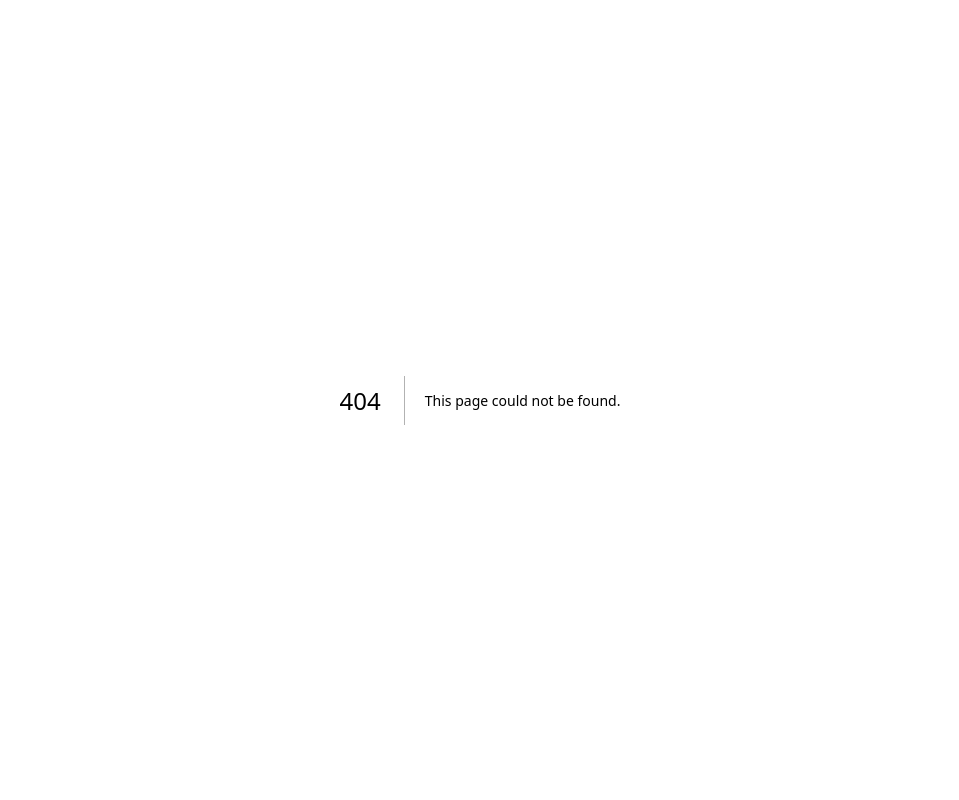
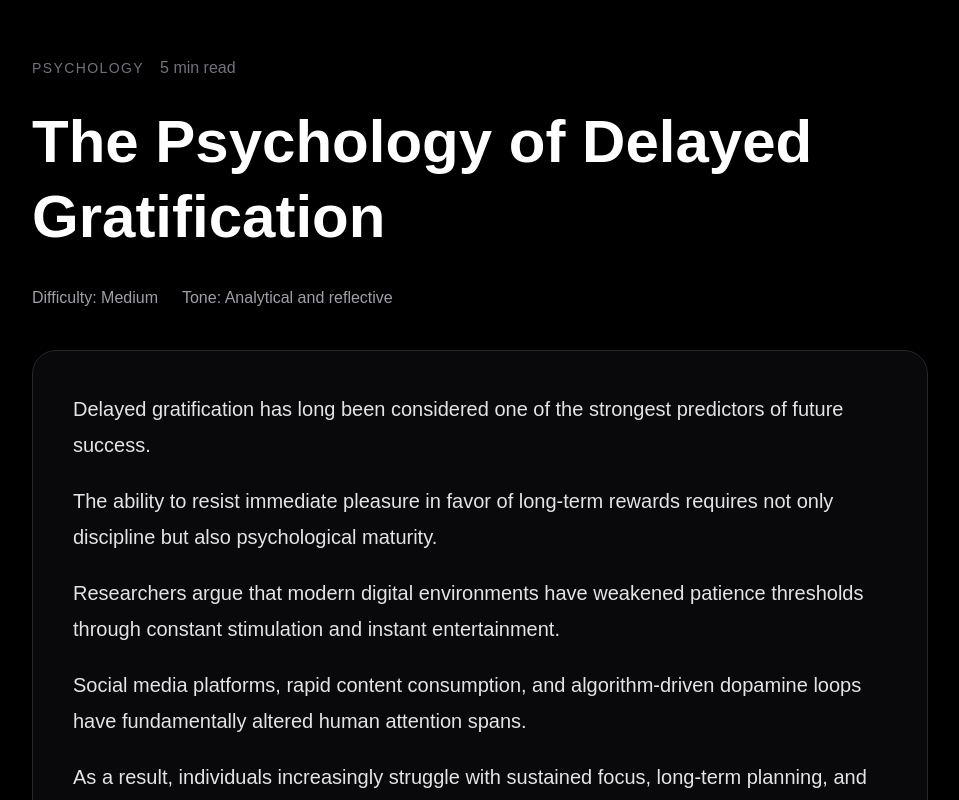
Before and after one commit to Parida-Prince/articles-daily-plus-web, a Next.js app: page /article/1 in a window 1280 px wide. Before the commit this address had no page. Shown: the top 800 px of the page, without its empty margins (160-1119 px from the left). Built offline with nearby package versions, Linux system fonts and the light colour scheme.

Commit message:
final dynamic route fix

```diff
--- /dev/null
+++ b/app/article/[id]/page.tsx
@@ -0,0 +1,137 @@
+import { articles } from "@/data/articles";
+
+export default async function ArticlePage({
+  params,
+}: {
+  params: Promise<{ id: string }>;
+}) {
+
+  const { id } = await params;
+
+  const article = articles.find(
+    (a) => a.id === Number(id)
+  );
+
+  if (!article) {
+    return (
+      <main className="min-h-screen bg-black text-white p-12">
+        <h1 className="text-5xl font-bold">
+          Article not found.
+        </h1>
+      </main>
+    );
+  }
+
+  return (
+    <main className="min-h-screen bg-black text-white px-6 py-14">
+
+      <div className="max-w-4xl mx-auto">
+
+        <div className="mb-10">
+
+          <div className="flex items-center gap-4 mb-6">
+
+            <span className="text-zinc-500 uppercase tracking-widest text-sm">
+              {article.category}
+            </span>
+
+            <span className="text-zinc-500">
+              {article.readTime}
+            </span>
+
+          </div>
+
+          <h1 className="text-6xl font-bold leading-tight mb-8">
+            {article.title}
+          </h1>
+
+          <div className="flex gap-6 text-zinc-400">
+
+            <span>
+              Difficulty: {article.difficulty}
+            </span>
+
+            <span>
+              Tone: {article.authorTone}
+            </span>
+
+          </div>
+
+        </div>
+
+        <div className="bg-zinc-950 border border-zinc-800 rounded-3xl p-10 mb-12">
+
+          <div className="space-y-5 text-[20px] leading-9 text-zinc-200">
+
+            {article.content.split("\n\n").map((para, index) => (
+              <p key={index}>
+                {para}
+              </p>
+            ))}
+
+          </div>
+
+        </div>
+
+        <div className="grid md:grid-cols-2 gap-8 mb-10">
+
+          <div className="bg-zinc-950 border border-zinc-800 rounded-3xl p-8">
+
+            <h2 className="text-2xl font-bold mb-4">
+              Central Idea
+            </h2>
+
+            <p className="text-zinc-300 leading-8">
+              {article.centralIdea}
+            </p>
+
+          </div>
+
+          <div className="bg-zinc-950 border border-zinc-800 rounded-3xl p-8">
+
+            <h2 className="text-2xl font-bold mb-4">
+              Author Tone
+            </h2>
+
+            <p className="text-zinc-300 leading-8">
+              {article.authorTone}
+            </p>
+
+          </div>
+
+        </div>
+
+        <div className="bg-zinc-950 border border-zinc-800 rounded-3xl p-8">
+
+          <h2 className="text-3xl font-bold mb-8">
+            Paragraph-wise Main Ideas
+          </h2>
+
+          <div className="space-y-6">
+
+            {article.paragraphInsights.map((item, index) => (
+              <div
+                key={index}
+                className="border border-zinc-800 rounded-2xl p-6"
+              >
+
+                <h3 className="text-xl font-semibold mb-3">
+                  Paragraph {item.paragraph}
+                </h3>
+
+                <p className="text-zinc-300 leading-8">
+                  {item.idea}
+                </p>
+
+              </div>
+            ))}
+
+          </div>
+
+        </div>
+
+      </div>
+
+    </main>
+  );
+}
```
